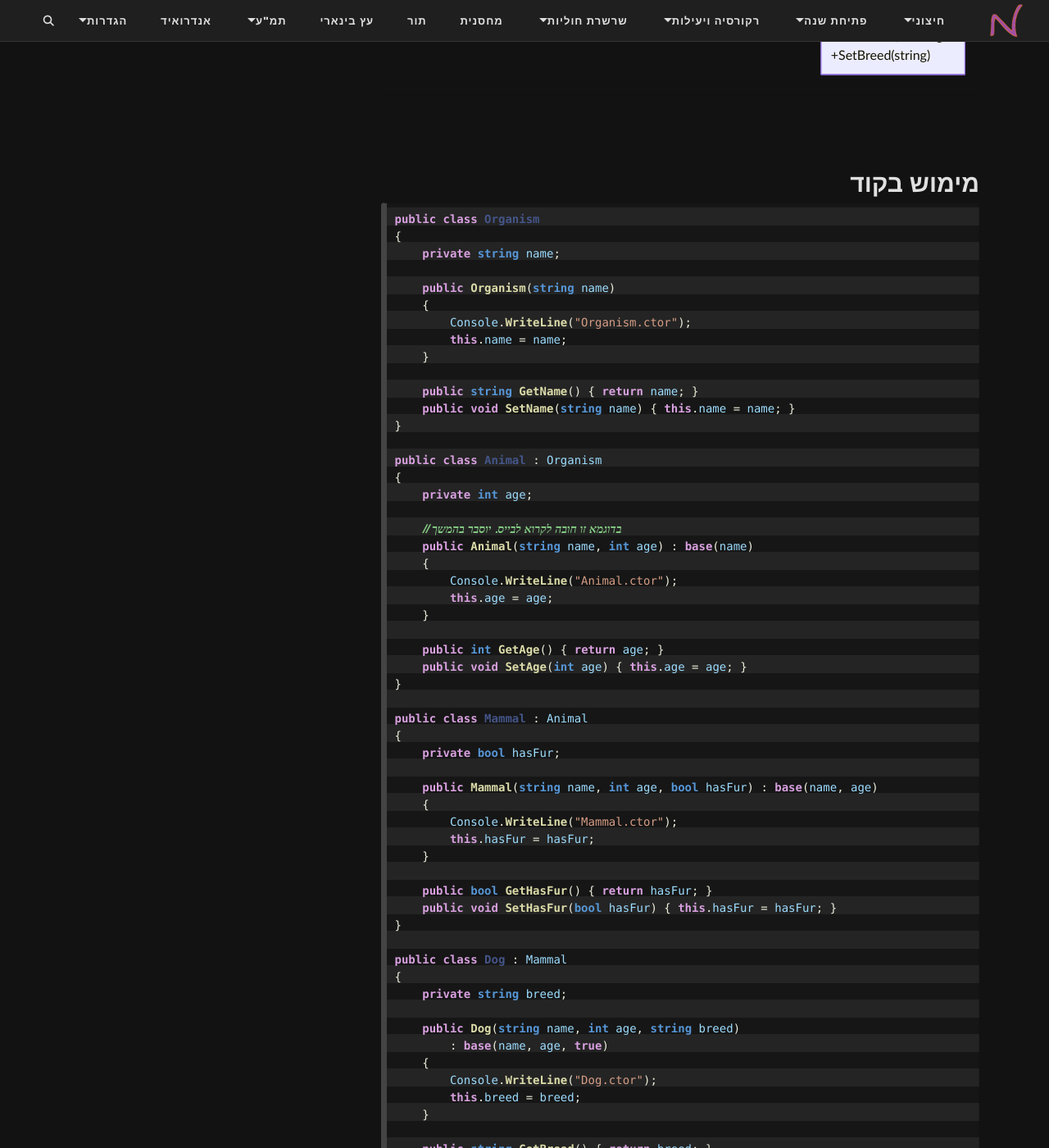
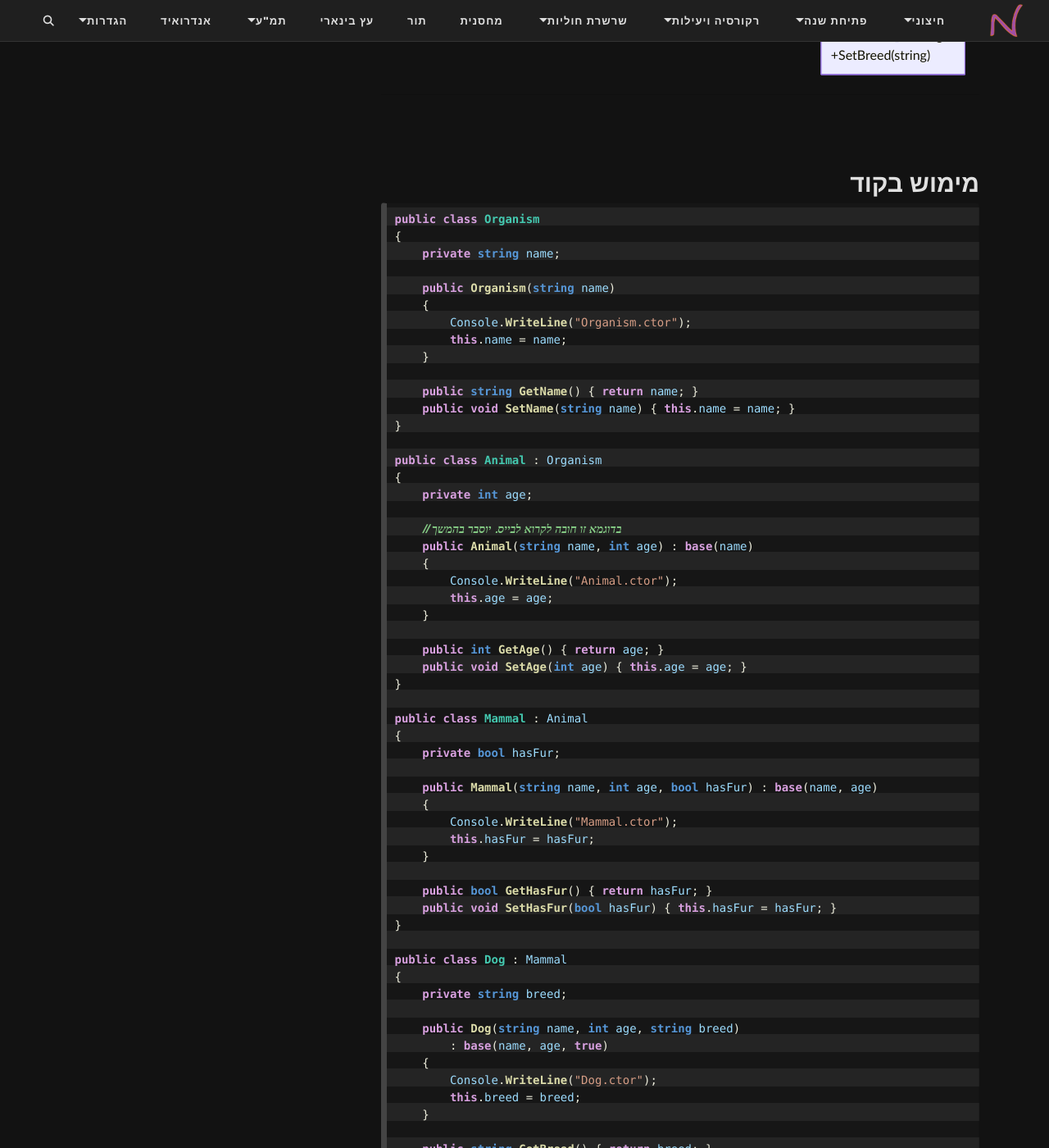
Before and after one commit to 3strategy/BeautifulMivney, a Jekyll site: the page built from oop/01inheritance.md, in a window 1280 px wide and 1400 px high, scrolled down 2131 px. Shown: the whole window at 82% size. Built offline with Jekyll 4.4.1, drawn with Linux system fonts in a browser that asks for light colours; comment, search, counter and statistics services are not loaded.

Commit message:
fix code formatting issue in class names

```diff
--- a/assets/css/custom-styles.css
+++ b/assets/css/custom-styles.css
@@ -43,6 +43,7 @@ strong {
         var(--pre-bg-2) calc(var(--line-height) * 2.2)
     );
 
+    --code-ncls-col: #44C9B0;
     --code-met-col: #DCDCAA;
     --code-keyw-col: #D8A0DF;
     --code-bracets-col: #EEEEDD;
@@ -87,6 +88,7 @@ strong {
         var(--pre-bg-2) calc(var(--line-height) * 2.2)
     );
 
+    --code-ncls-col: #2B91AF;
     --code-met-col: #74531F;
     --code-keyw-col: #9108C4;
     --code-bracets-col: #040404;
@@ -392,6 +394,7 @@ pre code span.kc { color: #569CD6 !important; }
 pre .lineno { color: #666666 !important; }
 
 /* CSharp Code formatting */
+pre code span.nc { color: var(--code-ncls-col) !important; }
 pre code span.nf { color: var(--code-met-col) !important; }
 pre code span.n { color: var(--code-vars-col) !important; }
 pre code span.kt { color: var(--code-types-col) !important; }
```
